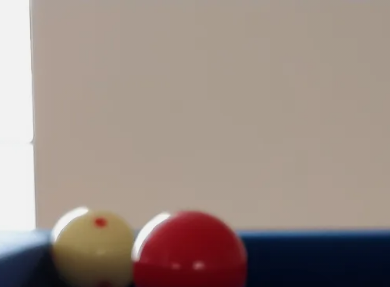
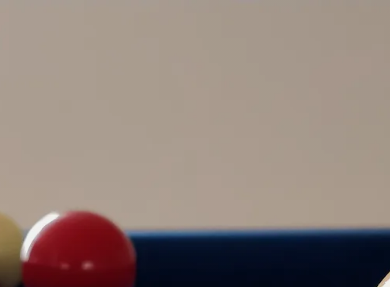
Before and after one commit to noricumbo/artebillaristico, a plain HTML site: page index.html in a window 390 px wide. Shown: the top 287 px of the page. Drawn offline with Linux system fonts and the light colour scheme.

Commit message:
Shift background position on mobile and tablet viewports.
Reveal more of the right side of the photo with tailored anchors at 1024px and 768px breakpoints.

```diff
--- a/index.html
+++ b/index.html
@@ -37,6 +37,18 @@
         background-repeat: no-repeat;
       }
 
+      @media (max-width: 1024px) {
+        body {
+          background-position: 70% center;
+        }
+      }
+
+      @media (max-width: 768px) {
+        body {
+          background-position: 60% center;
+        }
+      }
+
       .card {
         container-type: inline-size;
         box-sizing: border-box;
```
